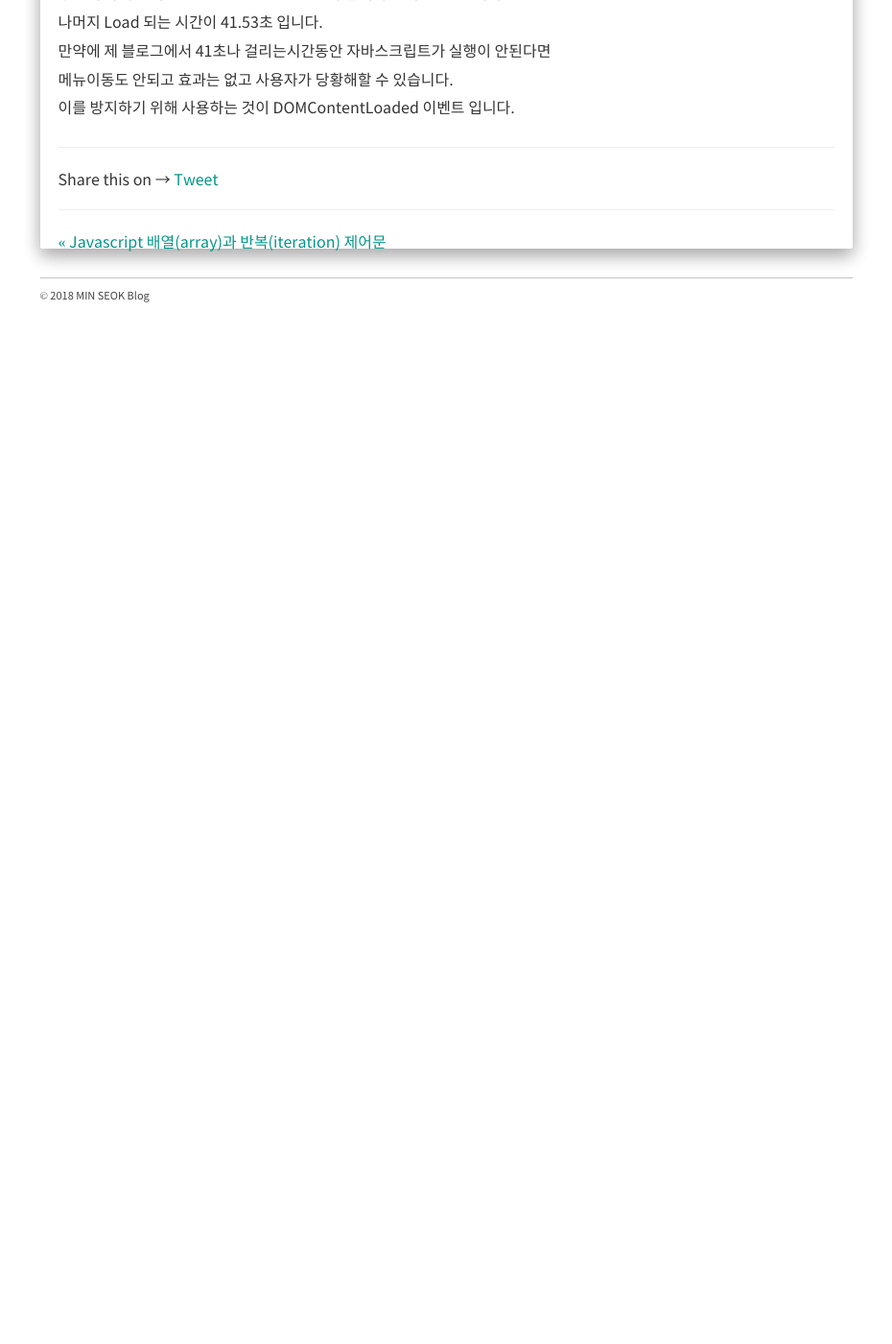
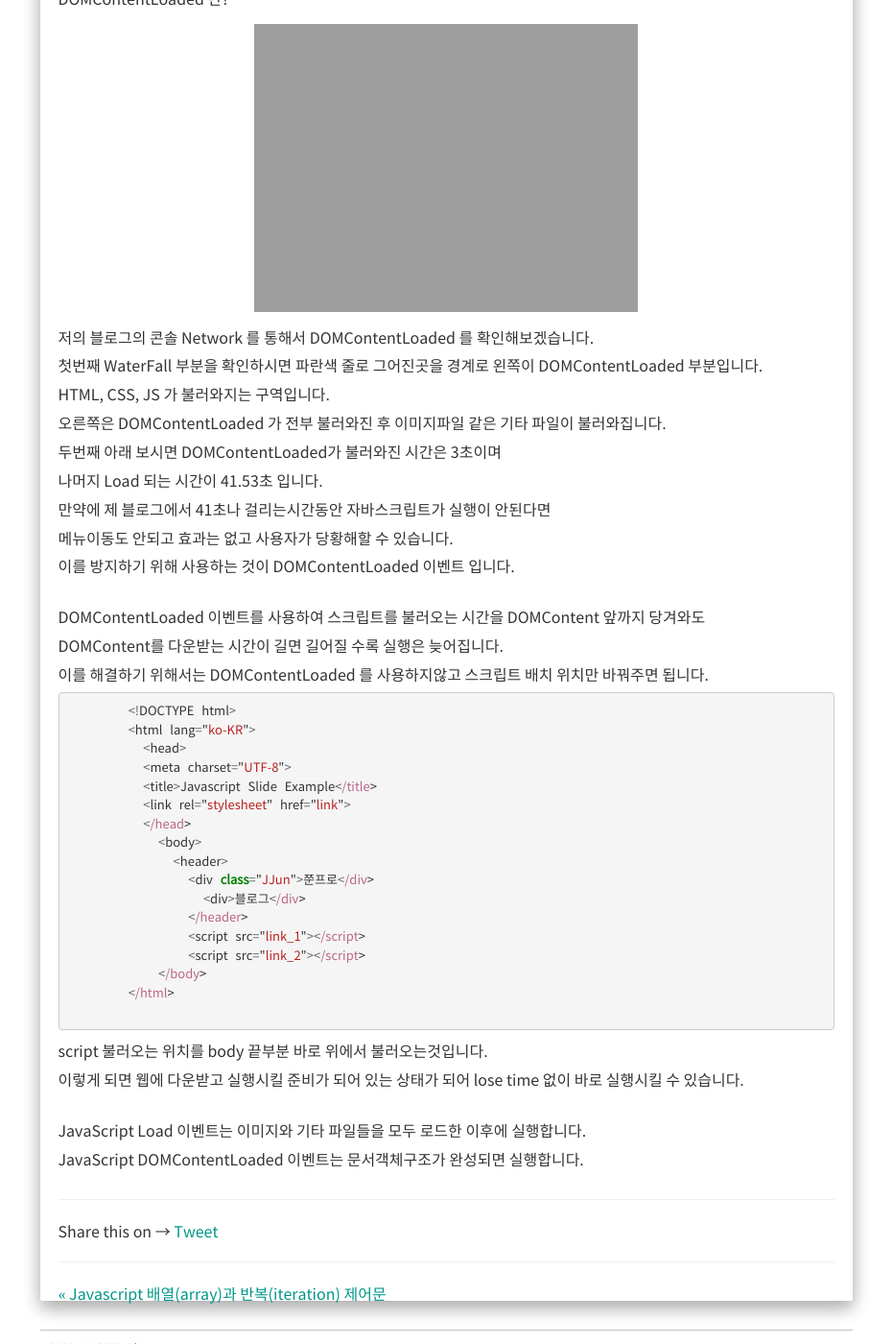
Before and after one commit to alalstjr/promote.github.io, a Jekyll site: the page built from _posts/2018-10-01-JavaScript Load, DOMContentLoaded 이벤트.md, in a window 1280 px wide and 1400 px high, scrolled down 2624 px. Shown: the whole window at 96% size, without its empty margins (321-1251 px from the left). Built offline with Jekyll 4.4.1, drawn with Linux system fonts in a browser that asks for light colours; nearby versions of some CDN libraries; our own code applies the rules of GitHub Pages for plain Markdown files; comment, search, counter and statistics services are not loaded; before the commit the page ends 2967 px from its top, so only the background shows below that; some of the changed text lies outside the part shown.

Commit message:
Update 2018-10-01-JavaScript Load, DOMContentLoaded 이벤트.md

```diff
--- a/_posts/2018-10-01-JavaScript Load, DOMContentLoaded 이벤트.md
+++ b/_posts/2018-10-01-JavaScript Load, DOMContentLoaded 이벤트.md
@@ -29,12 +29,15 @@
   <p>다행이 CSS link 는 HTML 파싱(해석)을 방해하지 않아 멈추지않고 내려갑니다.</p>
   <p>하지만 js 파일을 불러오는 script 코드를 마주치는 순간 HTML 파싱(해석)은 잠시 멈추게 됩니다.</p>
   <p>script 파일을 서버에 요청하고 다운로드 한후에 실행 시켜야 하기 때문입니다.</p>
-  <p>이렇게 중간에 script 파일이 HTML 파싱(해석)을 중단시키는 상황이 발생되면 어떤 문제가 일어날까요.</p>
-  <p>바로 사용자가 봐야하는 웹상의 모습이 순간 멈칫한다던가 느리게 불러오는 현상(최악의 UX)이 일어납니다.</p>
+  <p>이렇게 중간에 script 파일이 HTML 파싱(해석)을 중단시키는 상황이 발생되면</p>
+  <p>사용자가 봐야하는 웹상의 모습이 순간 멈칫한다던가 느리게 불러오는 현상(최악의 UX)이 일어납니다.</p>
 </div>
 
 <div class="box">
   <div class="small-title">HTML 파싱(해석)</div>
+  <div class="img-box">
+     <img src="{{ site.baseurl }}/static/img/post/2018-10-01-1.png" alt="자바스크립트 출력확인" />
+  </div>
   <p>HTML 파싱(해석)하는 과정에서 중간에 script 를 해석하며 불러오는 시간으로</p>
   <p>HTML 파싱(해석)이 늦어지는 현상을 해결하려면 우선</p>
   <p>모든 HTML 이 불러와진 다음에 script 를 적용시키는 것입니다.</p>
@@ -55,7 +58,7 @@
 
 <div class="box">
 	<div class="small-title">JavaScript DOMContentLoaded 이벤트</div>
-	<p>Load 이벤트는 모든 DOMContent가 불러왔을경우에 실행합니다.</p>
+	<p>Load 이벤트는 모든 DOMContent(이미지,기타파일)가 불러왔을경우에 실행합니다.</p>
 	<p>서버에 요청지연되거나 혹은 이미지의 크기가 크다면 자바스크립트 실행이 늦어질 수 있습니다.</p>
 	<p>사용자가 홈페이지를 이용하려고 하는시점에 웹페이지 로딩이 늦어질경우 메뉴가 안나온다던가</p>
 	<p>웹페이지에 존재하는 여러가지 액션을 잠시동안 중단된 상탱로 있어야 합니다.</p>
@@ -76,3 +79,34 @@
 	<p>메뉴이동도 안되고 효과는 없고 사용자가 당황해할 수 있습니다.</p>
 	<p>이를 방지하기 위해 사용하는 것이 DOMContentLoaded 이벤트 입니다.</p>
 </div>
+
+<div class="box">
+	<p>DOMContentLoaded 이벤트를 사용하여 스크립트를 불러오는 시간을 DOMContent 앞까지 당겨와도</p>
+	<p>DOMContent를 다운받는 시간이 길면 길어질 수록 실행은 늦어집니다.</p>
+	<p>이를 해결하기 위해서는 DOMContentLoaded 를 사용하지않고 스크립트 배치 위치만 바꿔주면 됩니다.</p>
+	{% highlight javascript %}
+	<!DOCTYPE html>
+	<html lang="ko-KR">
+	  <head>
+	  <meta charset="UTF-8">
+	  <title>Javascript Slide Example</title>
+	  <link rel="stylesheet" href="link">
+	  </head>
+	    <body>
+	      <header>
+		<div class="JJun">쭌프로</div>
+		  <div>블로그</div>
+		</header>
+		<script src="link_1"></script>
+		<script src="link_2"></script>
+	    </body>
+	</html>
+	{% endhighlight %}
+	<p>script 불러오는 위치를 body 끝부분 바로 위에서 불러오는것입니다.</p>
+	<p>이렇게 되면 웹에 다운받고 실행시킬 준비가 되어 있는 상태가 되어 lose time 없이 바로 실행시킬 수 있습니다.</p>
+</div>
+
+<div class="box">
+	<p>JavaScript Load 이벤트는 이미지와 기타 파일들을 모두 로드한 이후에 실행합니다.</p>
+	<p>JavaScript DOMContentLoaded 이벤트는 문서객체구조가 완성되면 실행합니다.</p>
+</div>
```
